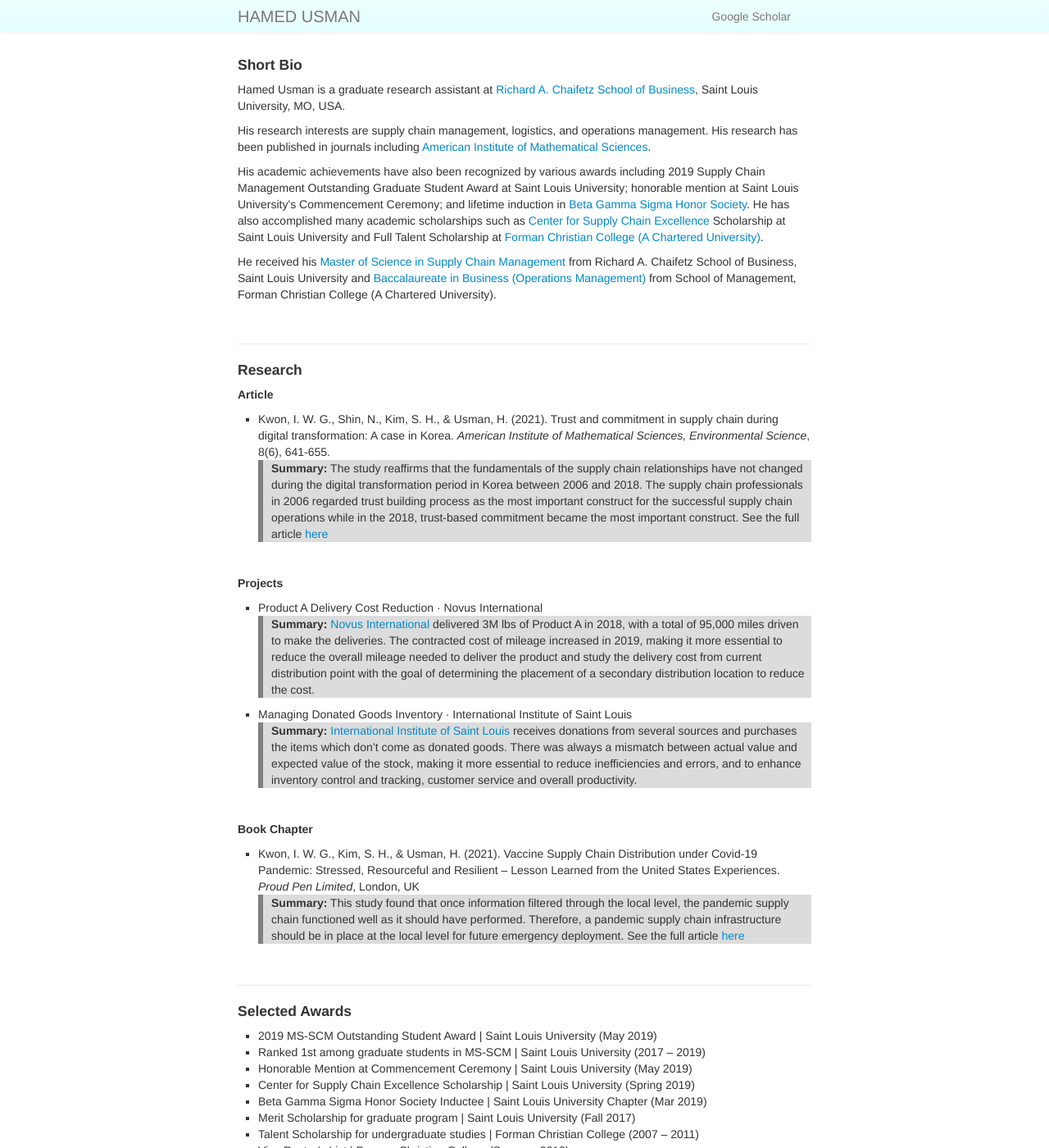
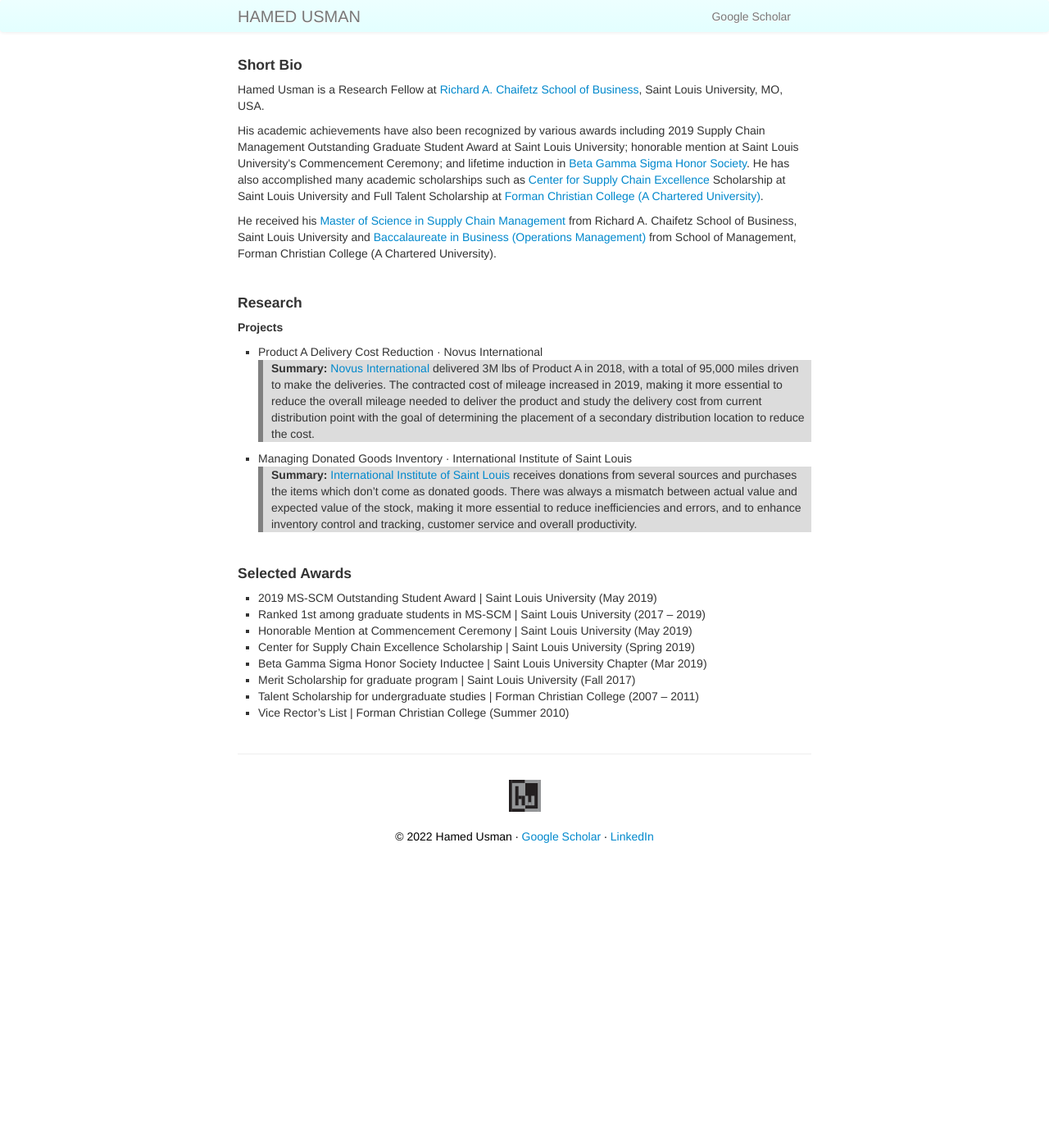
Before and after one commit to hamedusman/hamedusman.github.io, a Jekyll site: the page built from index.md, in a window 1280 px wide and 1400 px high. Shown: the whole window at 82% size. Built offline with Jekyll 4.4.1, drawn with Linux system fonts in a browser that asks for light colours.

Commit message:
Update index.md

```diff
--- a/index.md
+++ b/index.md
@@ -5,23 +5,13 @@
 keywords: hanedusman, hamed usman, hamed, usman, operations management, supply chain management, logistics
 ---
 <h4>Short Bio</h4>
-<p>Hamed Usman is a graduate research assistant at <a href="https://www.slu.edu/business">Richard A. Chaifetz School of Business</a>, Saint Louis University, MO, USA.</p>
-<p>His research interests are supply chain management, logistics, and operations management. His research has been published in journals including <a href="https://www.aimsciences.org">American Institute of Mathematical Sciences</a>.</p>
+<p>Hamed Usman is a Research Fellow at <a href="https://www.slu.edu/business">Richard A. Chaifetz School of Business</a>, Saint Louis University, MO, USA.</p>
 <p>His academic achievements have also been recognized by various awards including 2019 Supply Chain Management Outstanding Graduate Student Award at Saint Louis University; honorable mention at Saint Louis University's Commencement Ceremony; and lifetime induction in <a href="https://www.betagammasigma.org">Beta Gamma Sigma Honor Society</a>. He has also accomplished many academic scholarships such as <a href="https://www.slu.edu/business/centers/supply-chain-excellence/index.php">Center for Supply Chain Excellence</a> Scholarship at Saint Louis University and Full Talent Scholarship at <a href="https://www.fccollege.edu.pk">Forman Christian College (A Chartered University)</a>.</p>
 <p>He received his <a href="https://www.slu.edu/business/graduate/supply-chain-management">Master of Science in Supply Chain Management</a> from Richard A. Chaifetz School of Business, Saint Louis University and <a href="https://www.fccollege.edu.pk/baccalaureate-in-business/">Baccalaureate in Business (Operations Management)</a> from School of Management, Forman Christian College (A Chartered University).</p>
 
 <br/>
 
----
-
 <h4>Research</h4>
-<h5>Article</h5>
-<ul>
-<li>Kwon, I. W. G., Shin, N., Kim, S. H., & Usman, H. (2021). Trust and commitment in supply chain during digital transformation: A case in Korea. <i>American Institute of Mathematical Sciences, Environmental Science</i>, 8(6), 641-655.</li>
-<div class="summary"><p><strong>Summary:</strong> The study reaffirms that the fundamentals of the supply chain relationships have not changed during the digital transformation period in Korea between 2006 and 2018. The supply chain professionals in 2006 regarded trust building process as the most important construct for the successful supply chain operations while in the 2018, trust-based commitment became the most important construct. See the full article <a href="https://doi.org/10.3934/environsci.2021040">here</a></p></div>
-</ul>
-
-<br>
 <h5>Projects</h5>
 <ul>
 <li>Product A Delivery Cost Reduction · Novus International</li>
@@ -31,16 +21,7 @@
 <div class="summary"><p><strong>Summary:</strong> <a href="https://www.iistl.org">International Institute of Saint Louis</a> receives donations from several sources and purchases the items which don’t come as donated goods. There was always a mismatch between actual value and expected value of the stock, making it more essential to reduce inefficiencies and errors, and to enhance inventory control and tracking, customer service and overall productivity.</p></div>
 </ul>
 
-<br>
-<h5>Book Chapter</h5>
-<ul>
-<li>Kwon, I. W. G., Kim, S. H., & Usman, H. (2021). Vaccine Supply Chain Distribution under Covid-19 Pandemic: Stressed, Resourceful and Resilient – Lesson Learned from the United States Experiences. <i>Proud Pen Limited</i>, London, UK</li>
-<div class="summary"><p><strong>Summary:</strong> This study found that once information filtered through the local level, the pandemic supply chain functioned well as it should have performed. Therefore, a pandemic supply chain infrastructure should be in place at the local level for future emergency deployment. See the full article <a href="https://doi.org/10.51432/978-1-8381524-2-0-6">here</a></p></div>
-</ul>
-
 <br/>
-
----
 
 <h4>Selected Awards</h4>
 <ul>
```
